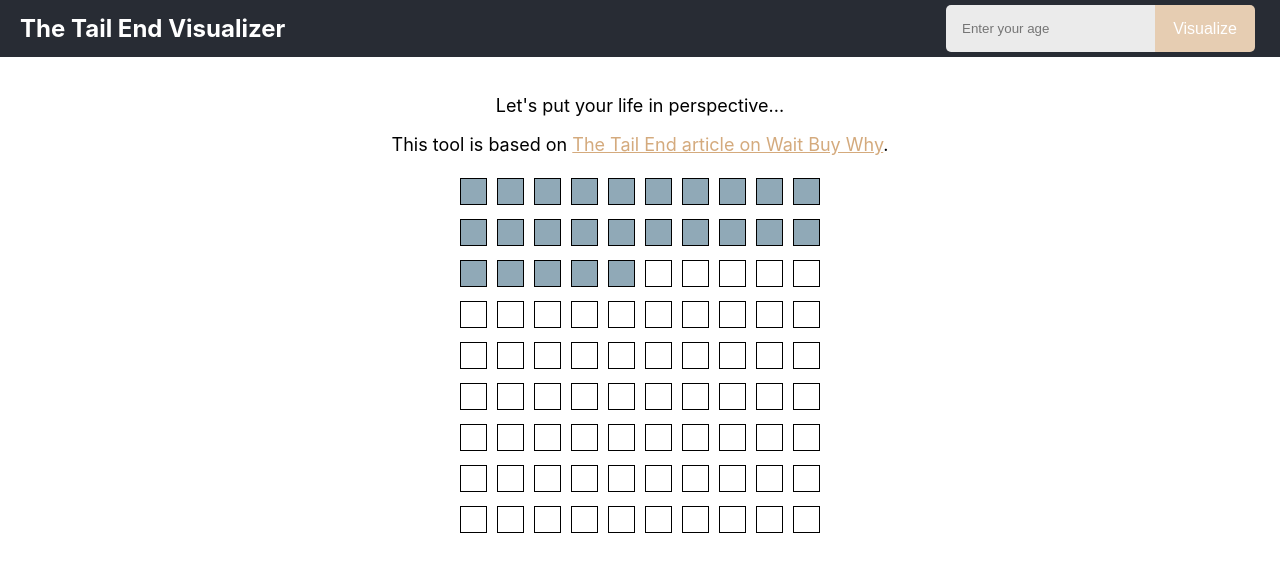
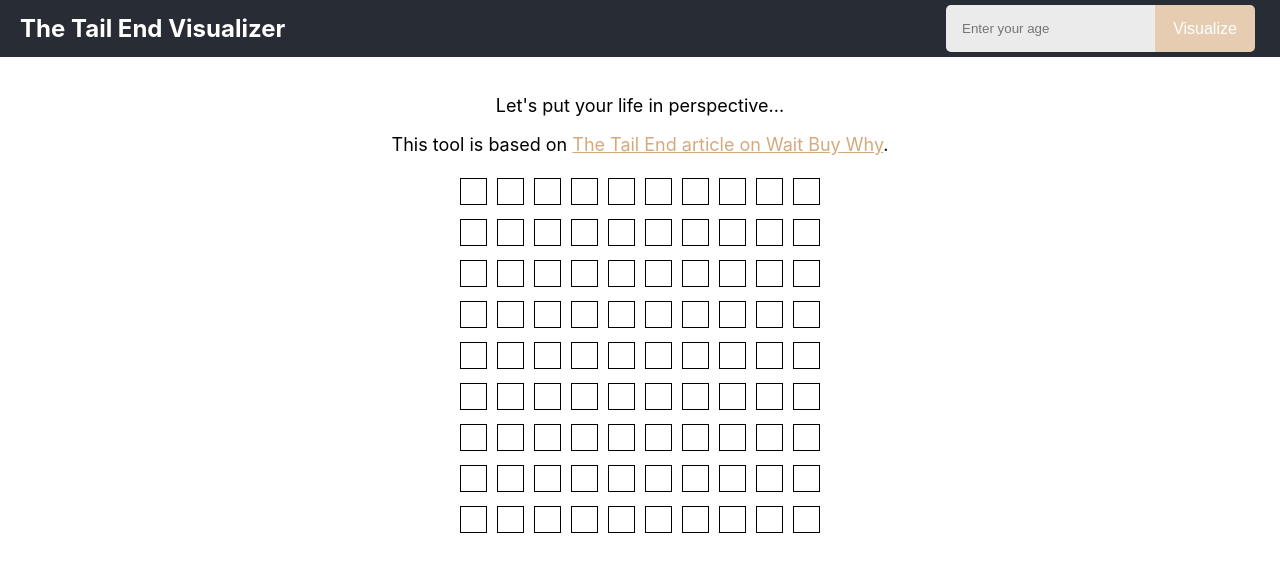
Before and after one commit to davidlamt/tail-end-visualizer, a React (Create React App) app: page / in a window 1280 px wide. Shown: the top 572 px of the page. Built offline with nearby package versions, Linux system fonts and the light colour scheme.

Commit message:
Use React context to handle age state in different components

```diff
--- a/src/App.tsx
+++ b/src/App.tsx
@@ -1,13 +1,13 @@
 import React from 'react';
 
-import { MainSection, NavigationBar } from './components';
+import { AppProvider, MainSection, NavigationBar } from './components';
 
 const App: React.FunctionComponent = () => {
   return (
-    <div>
+    <AppProvider>
       <NavigationBar />
       <MainSection />
-    </div>
+    </AppProvider>
   );
 };
 
--- /dev/null
+++ b/src/components/AppProvider.tsx
@@ -0,0 +1,35 @@
+import React, { useState } from 'react';
+
+export interface AppContextValues {
+  age: number;
+  setAge: React.Dispatch<React.SetStateAction<number>>;
+}
+
+export const AppContext = React.createContext<AppContextValues>({
+  age: 0,
+  // eslint-disable-next-line @typescript-eslint/no-empty-function
+  setAge: () => {},
+});
+
+interface AppProviderProps {
+  children: React.ReactElement | React.ReactElement[];
+}
+
+const AppProvider: React.FunctionComponent<AppProviderProps> = ({
+  children,
+}: AppProviderProps) => {
+  const [age, setAge] = useState(0);
+
+  return (
+    <AppContext.Provider
+      value={{
+        age,
+        setAge,
+      }}
+    >
+      {children}
+    </AppContext.Provider>
+  );
+};
+
+export default AppProvider;
--- a/src/components/MainSection.tsx
+++ b/src/components/MainSection.tsx
@@ -3,6 +3,8 @@ import styled from '@emotion/styled';
 
 import { linkBase } from './styles';
 import { Point } from './';
+
+import { useAppContext } from '../hooks';
 
 const Description = styled.div`
   font-size: 18px;
@@ -22,7 +24,7 @@ const MainContainer = styled.div`
 `;
 
 const MainSection: React.FunctionComponent = () => {
-  const age = 25;
+  const { age } = useAppContext();
   const years = 90;
   const columns = 10;
   const pointsFragment: React.ReactElement[] = [];
@@ -37,10 +39,11 @@ const MainSection: React.FunctionComponent = () => {
   }
 
   useEffect(() => {
+    setAnimateIdx(0);
     for (let idx = 1; idx <= age; idx++) {
       setTimeout(() => setAnimateIdx(idx), 50 * idx);
     }
-  }, []);
+  }, [age]);
 
   return (
     <MainContainer>
--- a/src/components/NavigationBar.tsx
+++ b/src/components/NavigationBar.tsx
@@ -2,6 +2,8 @@ import React, { useState } from 'react';
 import styled from '@emotion/styled';
 
 import { primaryButtonBase } from './styles';
+
+import { useAppContext } from '../hooks/';
 
 const AgeInput = styled.input`
   background-color: #ebebeb;
@@ -50,19 +52,27 @@ const VisualizeButton = styled.button`
 `;
 
 const NavigationBar: React.FunctionComponent = () => {
-  const [age, setAge] = useState('');
+  const { setAge } = useAppContext();
+  const [currentAge, setCurrentAge] = useState('');
 
   return (
     <NavigationContainer>
       <NavigationHeader>The Tail End Visualizer</NavigationHeader>
       <InputContainer>
         <AgeInput
-          onChange={(e) => e.target.validity.valid && setAge(e.target.value)}
+          onChange={(e) =>
+            e.target.validity.valid && setCurrentAge(e.target.value)
+          }
           pattern="[0-9]*"
           placeholder="Enter your age"
-          value={age}
+          value={currentAge}
         />
-        <VisualizeButton disabled={!age}>Visualize</VisualizeButton>
+        <VisualizeButton
+          disabled={!currentAge}
+          onClick={() => setAge(+currentAge)}
+        >
+          Visualize
+        </VisualizeButton>
       </InputContainer>
     </NavigationContainer>
   );
--- a/src/components/index.ts
+++ b/src/components/index.ts
@@ -1,5 +1,6 @@
+import AppProvider from './AppProvider';
 import MainSection from './MainSection';
 import NavigationBar from './NavigationBar';
 import Point from './Point';
 
-export { MainSection, NavigationBar, Point };
+export { AppProvider, MainSection, NavigationBar, Point };
--- /dev/null
+++ b/src/hooks/index.ts
@@ -0,0 +1,3 @@
+import useAppContext from './useAppContext';
+
+export { useAppContext };
--- /dev/null
+++ b/src/hooks/useAppContext.ts
@@ -0,0 +1,17 @@
+import { useContext } from 'react';
+
+import { AppContext, AppContextValues } from '../components/AppProvider';
+
+const useAppContext = (): AppContextValues => {
+  const appContext = useContext(AppContext);
+
+  if (!appContext) {
+    throw new Error(
+      'useAppContext must be used within an AppProvider consumer'
+    );
+  }
+
+  return appContext;
+};
+
+export default useAppContext;
```
